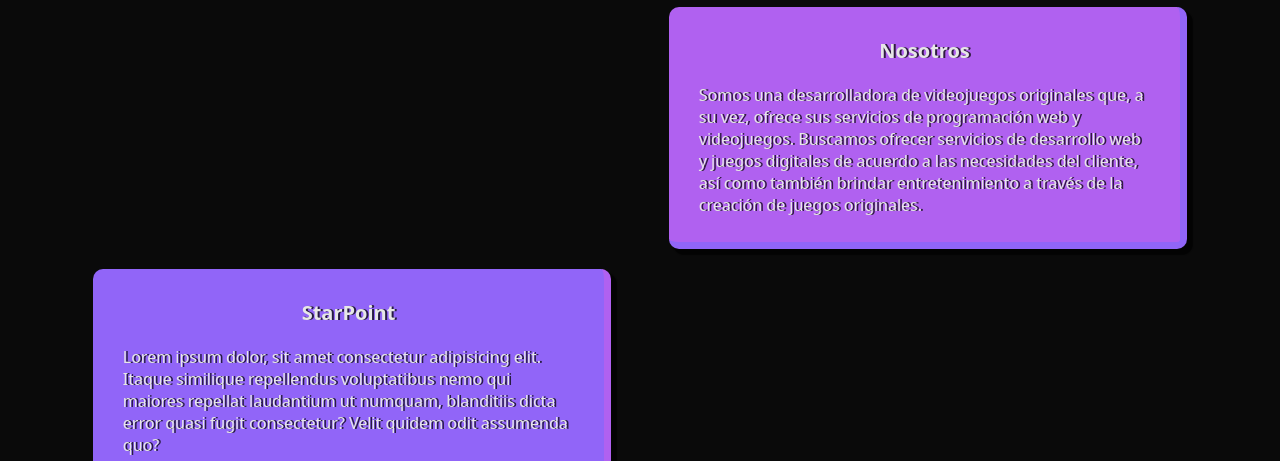
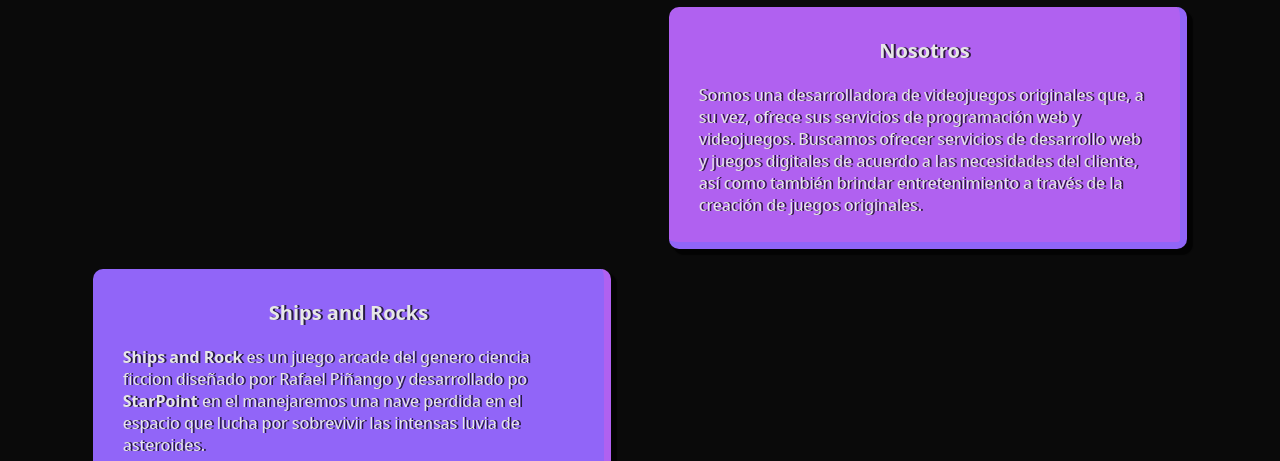
Before and after one commit to AbrahamSegura/StartP, a website: page index.html in a window 1280 px wide. Shown: the part 491-952 px from the top of the page. Drawn offline with Linux system fonts and the light colour scheme.

Commit message:
add sinopsis and title to the game

```diff
--- a/index.html
+++ b/index.html
@@ -55,11 +55,11 @@
             </p>
           </div>
           <div class="text-content">
-            <h3>StarPoint</h3>
+            <h3>Ships and Rocks</h3>
             <p class="box-text">
-              Lorem ipsum dolor, sit amet consectetur adipisicing elit. Itaque similique repellendus
-              voluptatibus nemo qui maiores repellat laudantium ut numquam, blanditiis dicta error quasi fugit
-              consectetur? Velit quidem odit assumenda quo?
+              <b>Ships and Rock</b> es un juego arcade del genero ciencia ficcion diseñado por Rafael Piñango y
+              desarrollado po <b>StarPoint</b> en el manejaremos una nave perdida en el espacio que lucha por sobrevivir
+              las intensas luvia de asteroides.
             </p>
           </div>
         </div>
```
Also changed, not shown: page/acerca.html (+4 -4 lines).
